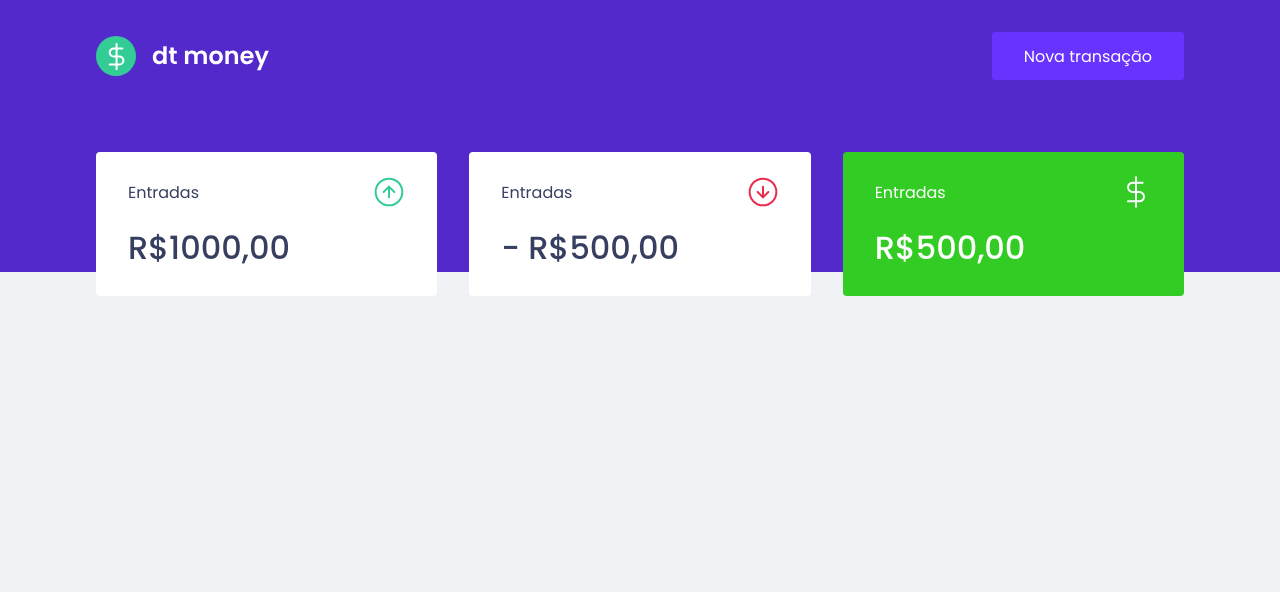
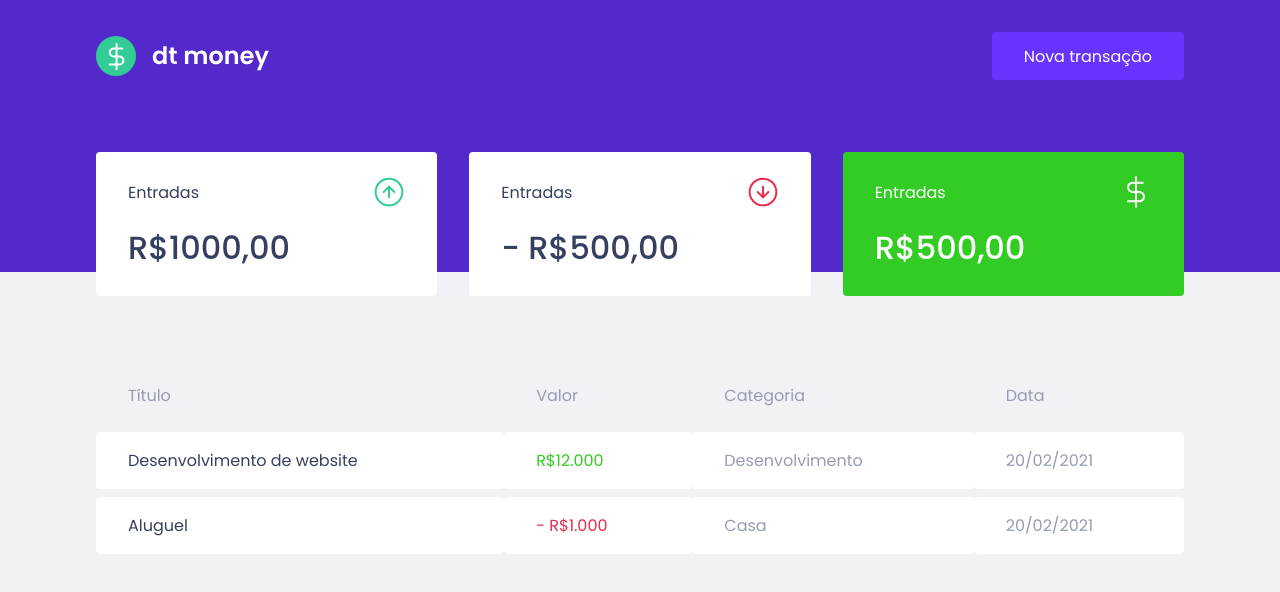
Before and after one commit to joaohitallo/ignite-React-02-DTMoney, a React (Create React App) app: page / in a window 1280 px wide. Shown: the top 592 px of the page. Built offline with nearby package versions, Linux system fonts and the light colour scheme.

Commit message:
Criando componente TransactionTable

```diff
--- a/src/components/Dashboard/index.tsx
+++ b/src/components/Dashboard/index.tsx
@@ -1,4 +1,5 @@
 import { Summary } from '../Summary';
+import { TransactionTable } from '../TransactionTable';
 import { Container } from './styles';
 
 
@@ -6,6 +7,7 @@
   return (
     <Container>
       <Summary />
+      <TransactionTable/>
     </Container>
   );
 };
--- /dev/null
+++ b/src/components/TransactionTable/index.tsx
@@ -0,0 +1,37 @@
+import { Container } from './styles';
+
+
+
+export function TransactionTable() {
+  return (
+    <Container>
+      <table>
+        <thead>
+          <tr>
+            <th>Título</th>
+            <th>Valor</th>
+            <th>Categoria</th>
+            <th>Data</th>
+          </tr>
+        </thead>
+
+        <tbody>
+          <tr>
+            <td >Desenvolvimento de website</td>
+            <td className="deposit">R$12.000</td>
+            <td>Desenvolvimento</td>
+            <td>20/02/2021</td>
+          </tr>
+
+          <tr>
+            <td>Aluguel</td>
+            <td className="withdraw">- R$1.000</td>
+            <td>Casa</td>
+            <td>20/02/2021</td>
+          </tr>
+
+        </tbody>
+      </table>
+    </Container>
+  );
+};
--- /dev/null
+++ b/src/components/TransactionTable/styles.ts
@@ -0,0 +1,41 @@
+import styled from 'styled-components';
+
+export const Container = styled.div`
+    margin-top: 4rem;
+
+    table {
+        width: 100%;
+        border-spacing: 0 0.5rem;
+
+        th {
+            color: var(--text-body);
+            font-weight: 400;
+            padding: 1rem 2rem;
+            text-align: left;
+            line-height: 1.5rem;
+        }
+
+        td {
+            padding: 1rem 2rem;
+            border: 0;
+            background: var(--shape);
+            color: var(--text-body);
+            border-radius: 0.25rem;
+
+            &:first-child {
+                color: var(--text-title);
+            }
+
+            &.deposit {
+                color: var(--green);
+            }
+
+            &.withdraw {
+                color: var(--red);
+            }
+
+        }
+
+
+    }
+`
```
